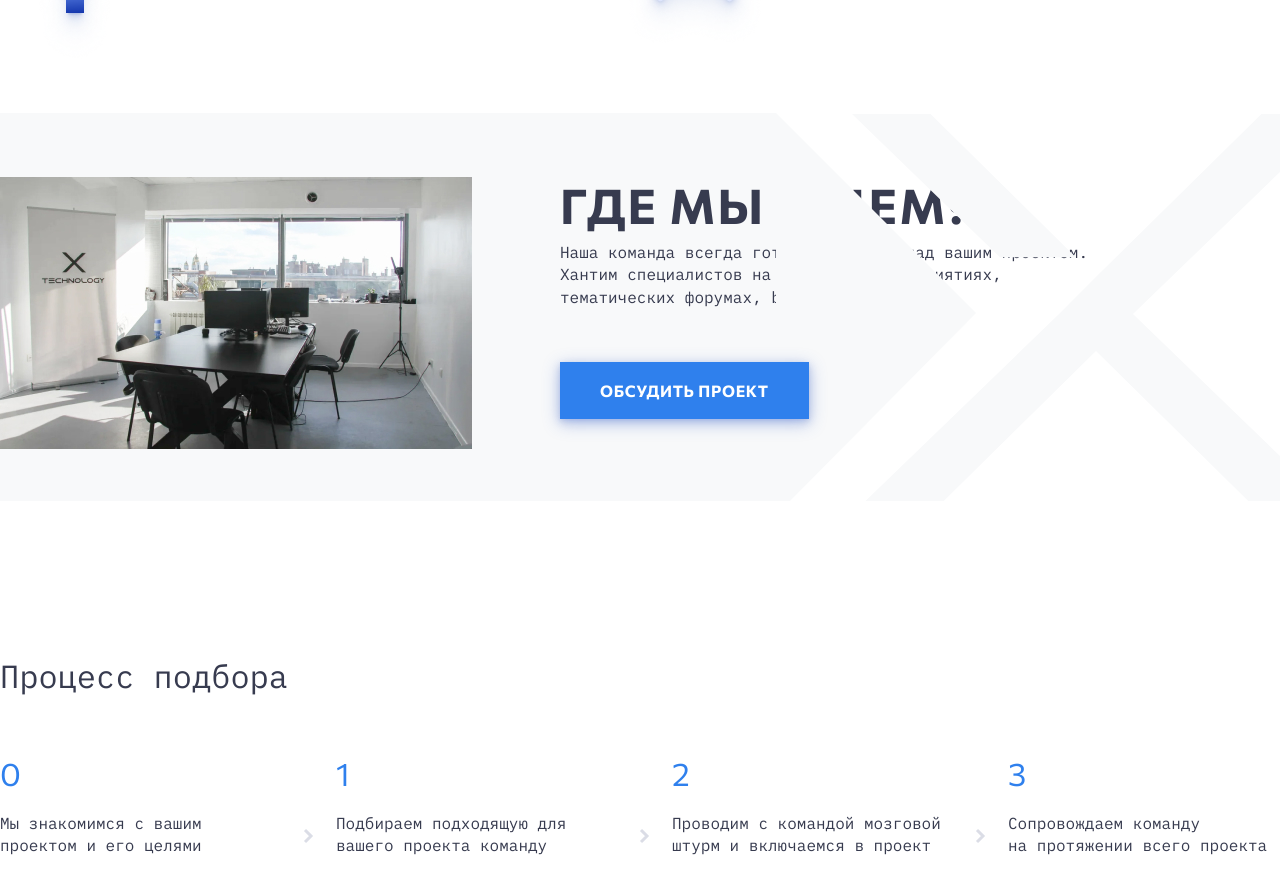
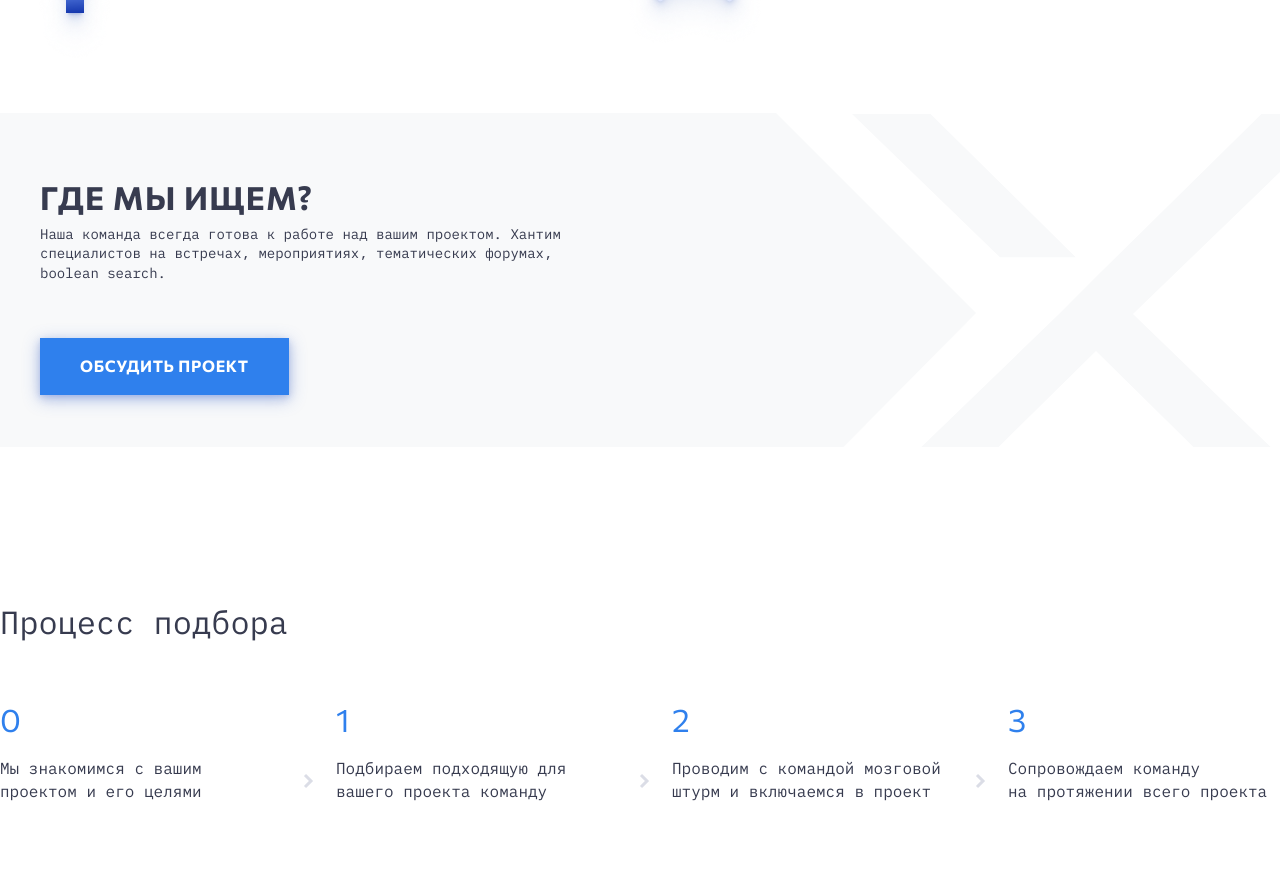
Before and after one commit to Bespalov-D-A/x-tech-form, a React (Create React App) app: page / in a window 1280 px wide. Shown: the part 3281-4174 px from the top of the page. Built offline with nearby package versions, Linux system fonts and the light colour scheme.

Commit message:
Responsive 1024 for where find block

```diff
--- a/src/components/WhereFind/WhereFind.module.scss
+++ b/src/components/WhereFind/WhereFind.module.scss
@@ -38,6 +38,9 @@
 
 .photo {
 	margin-right: 88px;
+	@include media("within", "lg") {
+		display: none;
+	}
 }
 
 .title {
@@ -45,15 +48,18 @@
 	font-family: "Commissioner";
 	font-style: normal;
 	font-weight: 700;
-	font-size: 48px;
-	line-height: 56px;
 	letter-spacing: 0.04em;
 	text-transform: uppercase;
 	font-feature-settings: "tnum" on, "lnum" on;
 }
 
 .desc {
+	position: relative;
+	z-index: 20;
 	max-width: 560px;
+	@include media("within", "lg") {
+		margin-left: 40px;
+	}
 }
 
 .desc__text {
@@ -61,4 +67,7 @@
 	font-weight: 400;
 	font-size: 16px;
 	line-height: 140%;
+	@include media("within", "lg") {
+		font-size: 14px;
+	}
 }
```
